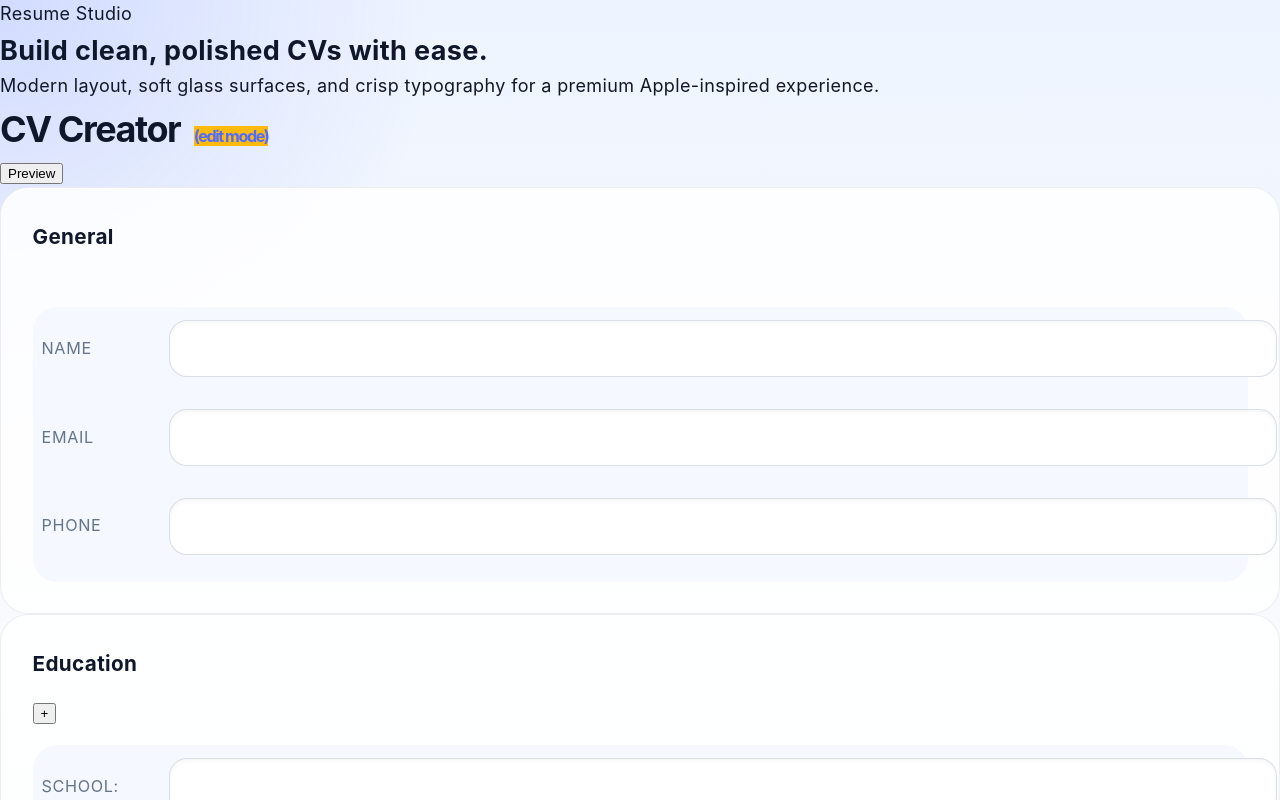
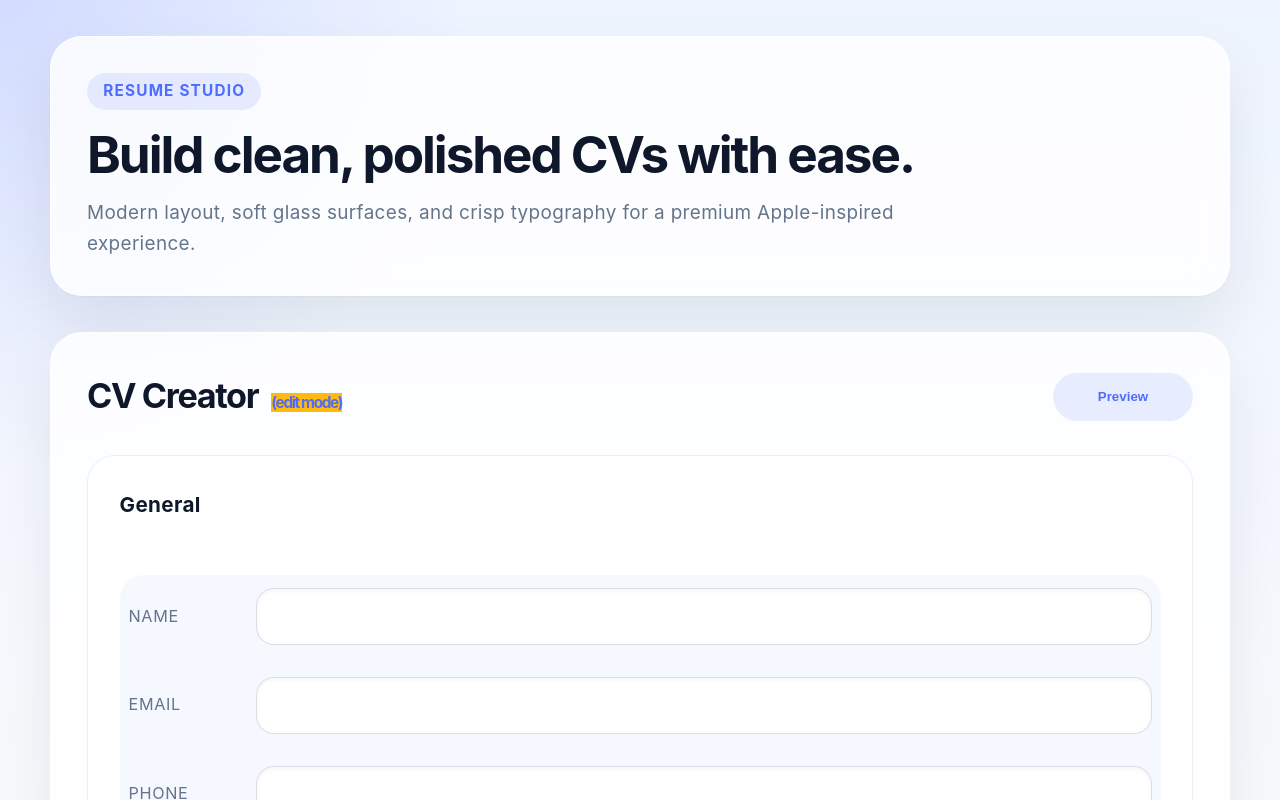
Before and after one commit to WujecDamian/odin-CV-Application, a React (Vite) app: page / in a window 1280 px wide. Shown: the top 800 px of the page. Built offline with nearby package versions, Linux system fonts and the light colour scheme.

Commit message:
style: improve CSS formatting and enhance layout for better readability and user experience

```diff
--- a/src/App.css
+++ b/src/App.css
@@ -9,30 +9,23 @@
   --accent: #4f6cff;
   --accent-soft: rgba(79, 108, 255, 0.18);
   --border: rgba(148, 163, 184, 0.28);
-  --shadow:
-    0 30px 60px rgba(15, 23, 42, 0.08), 0 1px 2px rgba(15, 23, 42, 0.04);
+  --shadow: 0 30px 60px rgba(15, 23, 42, 0.08), 0 1px 2px rgba(15, 23, 42, 0.04);
+  --shadow-soft: 0 14px 40px rgba(15, 23, 42, 0.08);
   --radius: 32px;
   --radius-sm: 20px;
-  --font:
-    Inter, ui-sans-serif, system-ui, -apple-system, BlinkMacSystemFont,
-    "Segoe UI", sans-serif;
+  --font: Inter, ui-sans-serif, system-ui, -apple-system, BlinkMacSystemFont, "Segoe UI", sans-serif;
+}
+
+* {
+  box-sizing: border-box;
 }
 
 body {
   margin: 0;
   min-height: 100vh;
-  background:
-    radial-gradient(
-      circle at top left,
-      rgba(79, 108, 255, 0.18),
-      transparent 22%
-    ),
-    radial-gradient(
-      circle at bottom right,
-      rgba(79, 108, 255, 0.08),
-      transparent 18%
-    ),
-    linear-gradient(180deg, #eef4ff 0%, #f8fafc 42%, #f4f7fb 100%);
+  background: radial-gradient(circle at top left, rgba(79, 108, 255, 0.18), transparent 20%),
+    radial-gradient(circle at bottom right, rgba(79, 108, 255, 0.08), transparent 18%),
+    linear-gradient(180deg, #eef4ff 0%, #f8fafc 44%, #f4f7fb 100%);
   color: var(--text);
   font-family: var(--font);
   line-height: 1.6;
@@ -42,9 +35,186 @@ body {
 
 #root {
   min-height: 100vh;
-  box-sizing: border-box;
+  display: flex;
+  justify-content: center;
+  padding: 2rem 1.25rem 3rem;
 }
 
-main {
-  padding: 0;
+.app-shell {
+  width: min(1180px, 100%);
+  display: grid;
+  gap: 2rem;
 }
+
+.hero-panel,
+.cv-frame {
+  border-radius: var(--radius);
+  background: rgba(255, 255, 255, 0.82);
+  backdrop-filter: blur(18px);
+  border: 1px solid rgba(255, 255, 255, 0.85);
+  box-shadow: var(--shadow);
+}
+
+.hero-panel {
+  padding: 2rem;
+  display: grid;
+  gap: 1rem;
+}
+
+.hero-panel .eyebrow {
+  display: inline-flex;
+  align-items: center;
+  padding: 0.35rem 0.9rem;
+  background: rgba(79, 108, 255, 0.12);
+  color: var(--accent);
+  border-radius: 999px;
+  font-size: 0.85rem;
+  font-weight: 700;
+  letter-spacing: 0.08em;
+  text-transform: uppercase;
+  width: fit-content;
+}
+
+.hero-panel h1 {
+  margin: 0;
+  font-size: clamp(2.5rem, 4vw, 3.6rem);
+  line-height: 1.02;
+  letter-spacing: -0.04em;
+  max-width: 78ch;
+}
+
+.hero-panel p {
+  margin: 0;
+  max-width: 72ch;
+  color: var(--muted);
+  font-size: 1.05rem;
+}
+
+.cv-frame {
+  padding: 2rem;
+}
+
+.resume-shell {
+  display: grid;
+  gap: 1.75rem;
+}
+
+.section-header {
+  display: flex;
+  align-items: center;
+  justify-content: space-between;
+  gap: 1rem;
+  flex-wrap: wrap;
+}
+
+.header-top {
+  gap: 1rem;
+}
+
+.header-top .CV_heading {
+  font-size: 1.9rem;
+}
+
+.add-btn,
+.Form__Btn {
+  border: none;
+  border-radius: 999px;
+  cursor: pointer;
+  font-weight: 700;
+  transition: transform 0.18s ease, box-shadow 0.18s ease;
+}
+
+.add-btn {
+  width: 44px;
+  height: 44px;
+  display: inline-flex;
+  align-items: center;
+  justify-content: center;
+  background: rgba(79, 108, 255, 0.12);
+  color: var(--accent);
+  font-size: 1.4rem;
+  box-shadow: inset 0 1px 0 rgba(255, 255, 255, 0.85);
+}
+
+.add-btn:hover,
+.Form__Btn:hover {
+  transform: translateY(-1px);
+}
+
+.Form__Btn {
+  padding: 0.95rem 1.5rem;
+  min-width: 140px;
+  background: rgba(15, 23, 42, 0.08);
+  color: var(--heading);
+  box-shadow: inset 0 1px 0 rgba(255, 255, 255, 0.85);
+}
+
+.Form__Btn.primary {
+  background: linear-gradient(135deg, #4f6cff 0%, #6c83ff 100%);
+  color: white;
+  box-shadow: 0 18px 35px rgba(79, 108, 255, 0.22);
+}
+
+.Form__Btn.secondary {
+  background: rgba(255, 255, 255, 0.88);
+  color: var(--heading);
+}
+
+.toggle {
+  background: rgba(79, 108, 255, 0.12);
+  color: var(--accent);
+}
+
+button:focus-visible,
+input:focus-visible {
+  outline: 3px solid rgba(79, 108, 255, 0.22);
+  outline-offset: 3px;
+}
+
+.education_modules,
+.experience_modules {
+  display: grid;
+  gap: 1rem;
+  margin-top: 1rem;
+}
+
+.CV_education,
+.CV_experience {
+  border-radius: 24px;
+}
+
+@media (max-width: 900px) {
+  .app-shell {
+    gap: 1.5rem;
+  }
+
+  .section-header {
+    align-items: flex-start;
+    justify-content: space-between;
+  }
+
+  .hero-panel,
+  .cv-frame {
+    padding: 1.75rem;
+  }
+}
+
+@media (max-width: 640px) {
+  #root {
+    padding: 1.25rem;
+  }
+
+  .hero-panel h1 {
+    font-size: 2.5rem;
+  }
+
+  .section-header {
+    flex-direction: column;
+    align-items: stretch;
+  }
+
+  .Form__Btn,
+  .add-btn {
+    width: 100%;
+  }
+}
```
